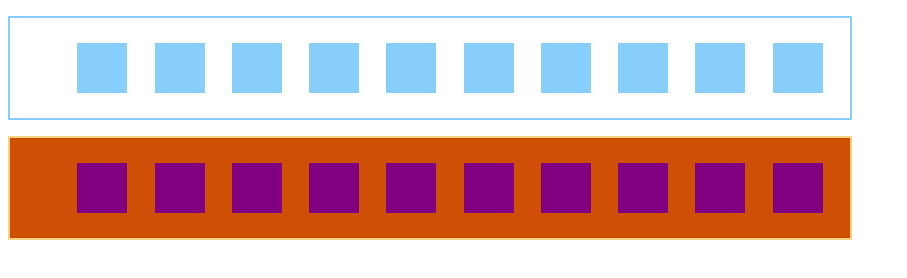
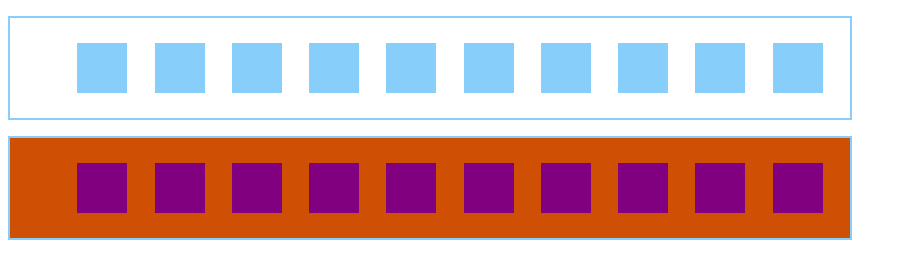
Before and after one commit to Decska/20-boxes, a plain HTML site: page 20 boxes/index.html in a window 1280 px wide. Shown: the whole page, without its empty margins (0-907 px from the left). Drawn offline with Linux system fonts and the light colour scheme.

Commit message:
change of container2 border color to blue

```diff
--- a/20 boxes/style.css
+++ b/20 boxes/style.css
@@ -18,7 +18,7 @@
     display: flex;
     width: 800px;
     height: 100px;
-    border: 2px solid rgb(250, 210, 135);
+    border: 2px solid lightskyblue;
     background: rgb(207, 79, 5);
     justify-content: space-evenly;
     align-items: center;
```
